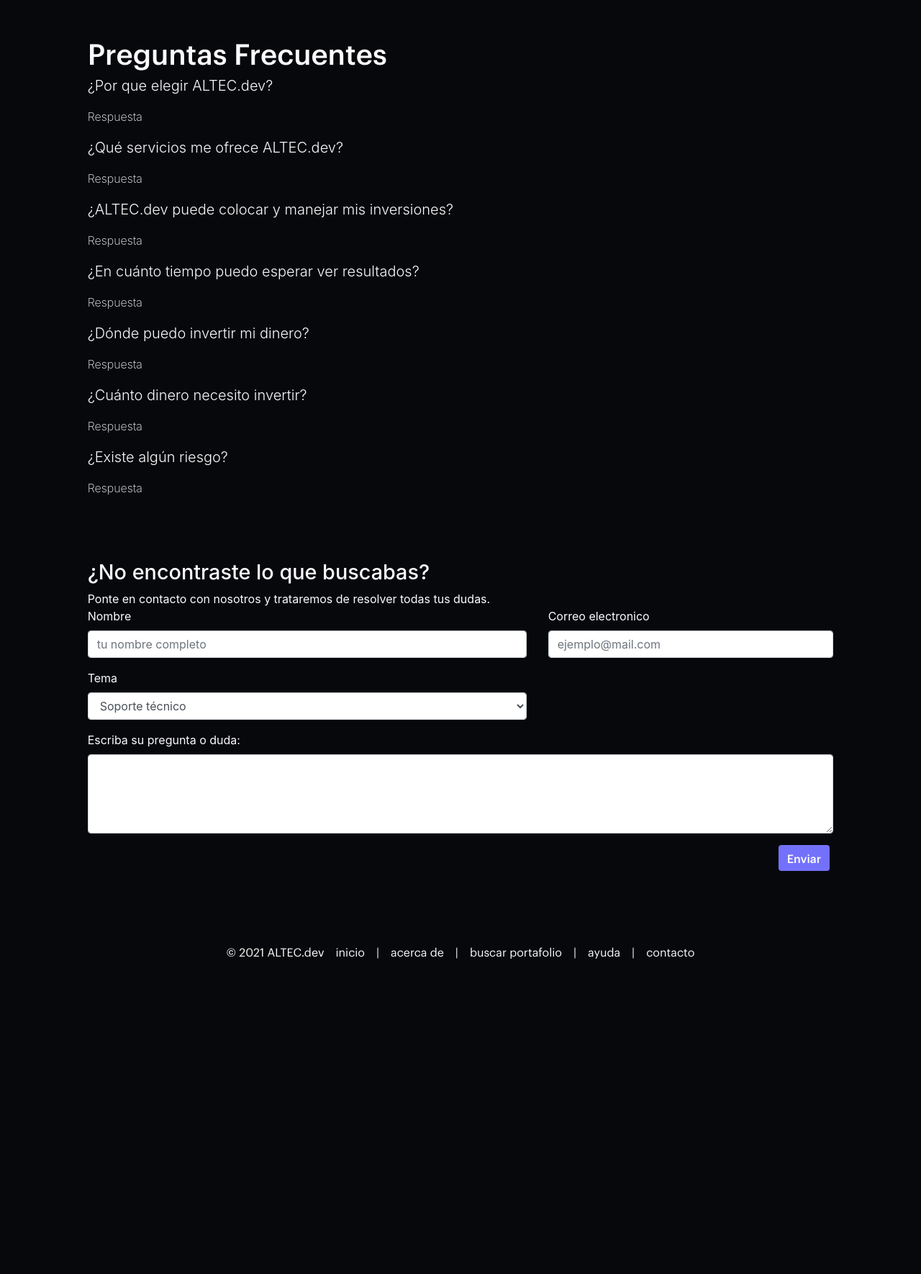
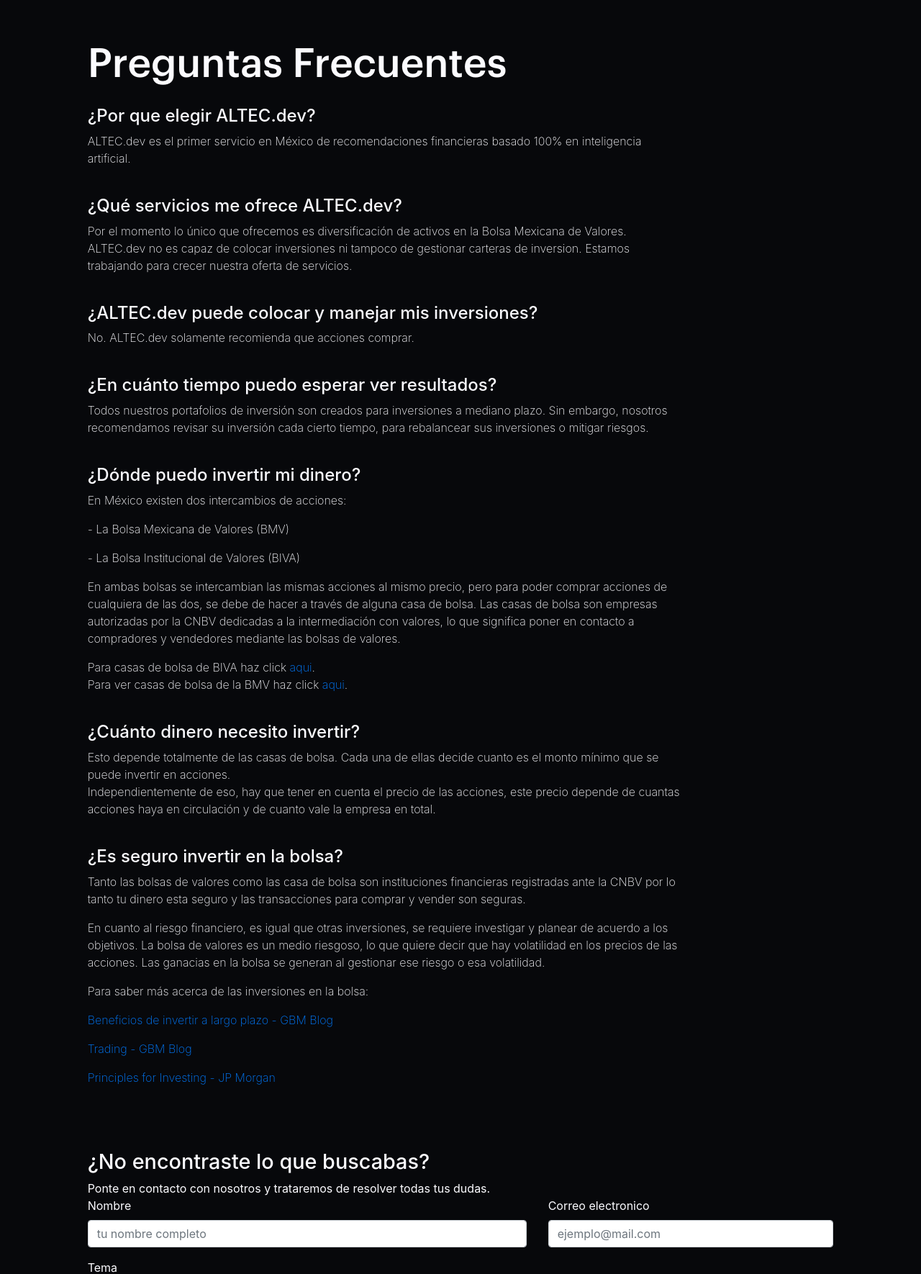
Before and after one commit to Alter93/portafolios-web, a Django app: template portfolios/templates/ayuda.html in a window 1280 px wide. Shown: the part 61-1831 px from the top of the page at 72% size. Before the commit the page ends 1393 px from the top, so only its background shows below. Run offline with Django 3.2, Linux system fonts and the light colour scheme; the template is opened without the code that fills it, so the values that code supplies are empty; some libraries are stand-ins or nearby versions.

Commit message:
arreglar interfaces

```diff
--- a/portfolios/templates/ayuda.html
+++ b/portfolios/templates/ayuda.html
@@ -18,78 +18,122 @@
           <div class="row">
               <div class="col-1">
               </div>
-              <div class="col-lg-10">
-                  <h1 class="display-5">Preguntas Frecuentes</h1>
+              <div class="col-lg-8">
+                  <h1 class="display-4">Preguntas Frecuentes</h1>
               </div>
           </div>
       </div>
+      <br>
       <div class="container-fluid">
           <div class="row">
               <div class="col-1">
               </div>
-              <div class="col-lg-10">
-                  <p class="lead">¿Por que elegir ALTEC.dev?</p>
-                  <p>Respuesta</p>
+              <div class="col-lg-8">
+                  <h4 class="display-5">¿Por que elegir ALTEC.dev?</h4>
+                  <p>
+                      ALTEC.dev es el primer servicio en México de recomendaciones financieras basado 100% en inteligencia artificial.
+
+                  </p>
               </div>
           </div>
       </div>
+      <br>
       <div class="container-fluid">
           <div class="row">
               <div class="col-1">
               </div>
-              <div class="col-lg-10">
-                  <p class="lead">¿Qué servicios me ofrece ALTEC.dev?</p>
-                  <p>Respuesta</p>
+              <div class="col-lg-8">
+                  <h4 class="display-5">¿Qué servicios me ofrece ALTEC.dev?</h4>
+                  <p>Por el momento lo único que ofrecemos es diversificación de activos en la Bolsa Mexicana de Valores.
+                     ALTEC.dev no es capaz de colocar inversiones ni tampoco de gestionar carteras de inversion.
+                     Estamos trabajando para crecer nuestra oferta de servicios.
+                  </p>
               </div>
           </div>
       </div>
+      <br>
       <div class="container-fluid">
           <div class="row">
               <div class="col-1">
               </div>
-              <div class="col-lg-10">
-                  <p class="lead">¿ALTEC.dev puede colocar y manejar mis inversiones?</p>
-                  <p>Respuesta</p>
+              <div class="col-lg-8">
+                  <h4 class="display-5">¿ALTEC.dev puede colocar y manejar mis inversiones?</h4>
+                  <p>No. ALTEC.dev solamente recomienda que acciones comprar.</p>
               </div>
           </div>
       </div>
+      <br>
       <div class="container-fluid">
           <div class="row">
               <div class="col-1">
               </div>
-              <div class="col-lg-10">
-                  <p class="lead">¿En cuánto tiempo puedo esperar ver resultados?</p>
-                  <p>Respuesta</p>
+              <div class="col-lg-8">
+                  <h4 class="display-5">¿En cuánto tiempo puedo esperar ver resultados?</h4>
+                  <p>
+                      Todos nuestros portafolios de inversión son creados para inversiones a mediano plazo.
+                      Sin embargo, nosotros recomendamos revisar su inversión cada cierto tiempo, para rebalancear sus inversiones o mitigar riesgos.
+                  </p>
               </div>
           </div>
       </div>
+      <br>
       <div class="container-fluid">
           <div class="row">
               <div class="col-1">
               </div>
-              <div class="col-lg-10">
-                  <p class="lead">¿Dónde puedo invertir mi dinero?</p>
-                  <p>Respuesta</p>
+              <div class="col-lg-8">
+                  <h4 class="display-5">¿Dónde puedo invertir mi dinero?</h4>
+                  <p>En México existen dos intercambios de acciones:</p>
+                  <p>- La Bolsa Mexicana de Valores (BMV)</p>
+                  <p>- La Bolsa Institucional de Valores (BIVA)</p>
+
+                  <p>En ambas bolsas se intercambian las mismas acciones al mismo precio, pero para poder comprar acciones de cualquiera de las dos,
+                     se debe de hacer a través de alguna casa de bolsa.
+                     Las casas de bolsa son empresas autorizadas por la CNBV dedicadas a la intermediación con valores, lo que significa poner en contacto a compradores y vendedores mediante las bolsas de valores.
+                    </p><p>
+                     Para casas de bolsa de BIVA haz click <a href="https://biva.mx/operaciones/casas_de_bolsa" target="_blank">aqui</a>.
+                     <br>
+                     Para ver casas de bolsa de la BMV haz click <a href="https://www.bmv.com.mx/es/mercados/intermediarios" target="_blank">aqui</a>.
+                     </p>
+
               </div>
           </div>
       </div>
+      <br>
       <div class="container-fluid">
           <div class="row">
               <div class="col-1">
               </div>
-              <div class="col-lg-10">
-                  <p class="lead">¿Cuánto dinero necesito invertir?</p>
-                  <p>Respuesta</p>
+              <div class="col-lg-8">
+                  <h4 class="display-5">¿Cuánto dinero necesito invertir?</h4>
+                  <p>Esto depende totalmente de las casas de bolsa. Cada una de ellas decide cuanto es el monto mínimo que se puede invertir en acciones.
+                     <br>
+                     Independientemente de eso, hay que tener en cuenta el precio de las acciones, este precio depende de cuantas acciones haya en circulación y de cuanto vale la empresa en total.
+                  </p>
               </div>
           </div>
       </div>
+      <br>
       <div class="container-fluid">
           <div class="row">
               <div class="col-1">
               </div>
-              <div class="col-lg-10">
-                  <p class="lead">¿Existe algún riesgo?</p>
-                  <p>Respuesta</p>
+              <div class="col-lg-8">
+                  <h4 class="display-5">¿Es seguro invertir en la bolsa?</h4>
+                  <p>Tanto las bolsas de valores como las casa de bolsa son instituciones financieras registradas ante la CNBV por lo tanto tu dinero esta seguro y las transacciones para comprar y vender son seguras.
+                    </p>
+                    <p>
+                    En cuanto al riesgo financiero, es igual que otras inversiones, se requiere investigar y planear de acuerdo a los objetivos. La bolsa de valores es un medio riesgoso, lo que quiere decir que hay volatilidad en los precios de las acciones.
+                    Las ganacias en la bolsa se generan al gestionar ese riesgo o esa volatilidad.
+                  </p>
+                  <p>
+                      Para saber más acerca de las inversiones en la bolsa:
+                  </p>
+                  <p><a href="https://blog.gbm.com/inversion/beneficios-de-invertir-a-largo-plazo" target="_blank">Beneficios de invertir a largo plazo - GBM Blog</a></p>
+                      <p><a href="https://blog.gbm.com/mercados/trading-que-es-y-como-funciona/" target="_blank">Trading - GBM Blog</a></p>
+
+                      <p><a href="https://am.jpmorgan.com/us/en/asset-management/adv/insights/market-insights/principles-for-investing/" target="_blank">Principles for Investing - JP Morgan</a></p>
+
               </div>
           </div>
       </div>
```
Also changed, not shown: portfolios/templates/acerca.html (+16 -13 lines), portfolios/templates/contacto.html (+7 -5 lines), portfolios/templates/email_portafolio.html (+5 -9 lines).
